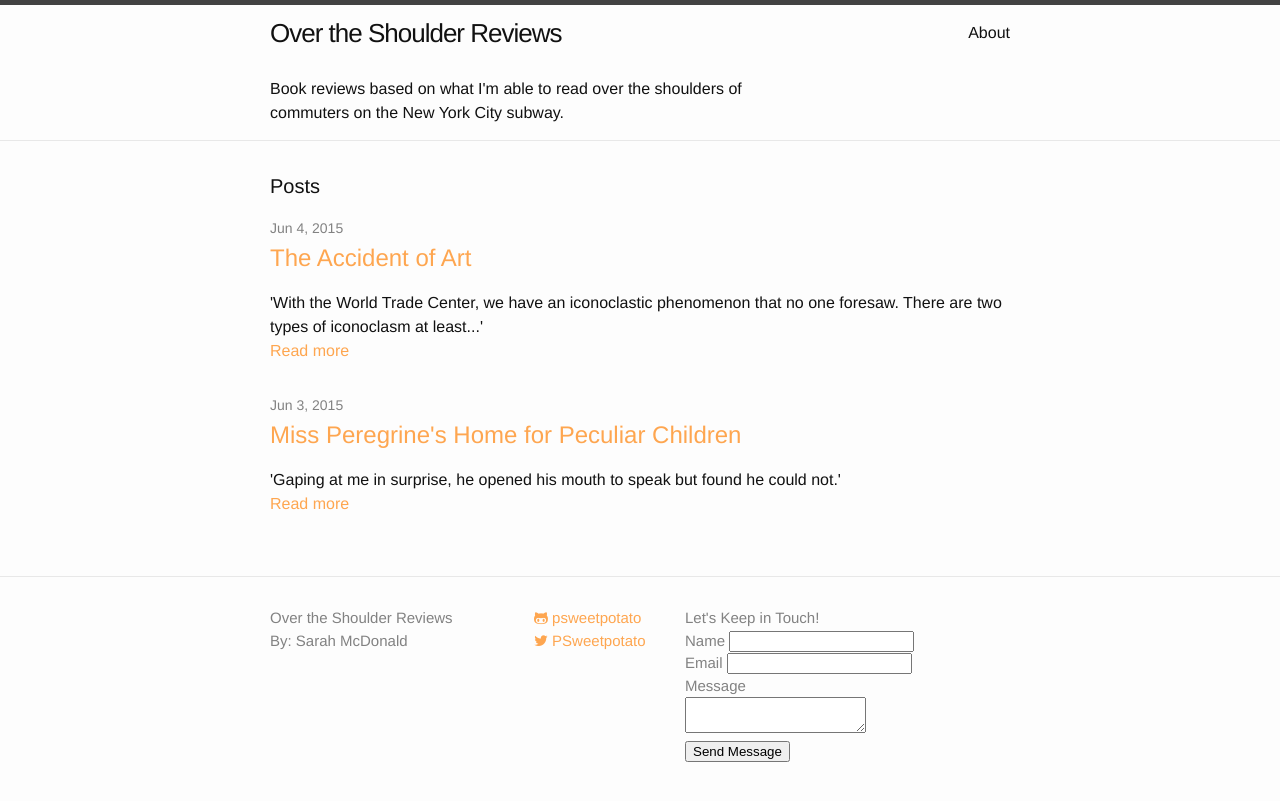
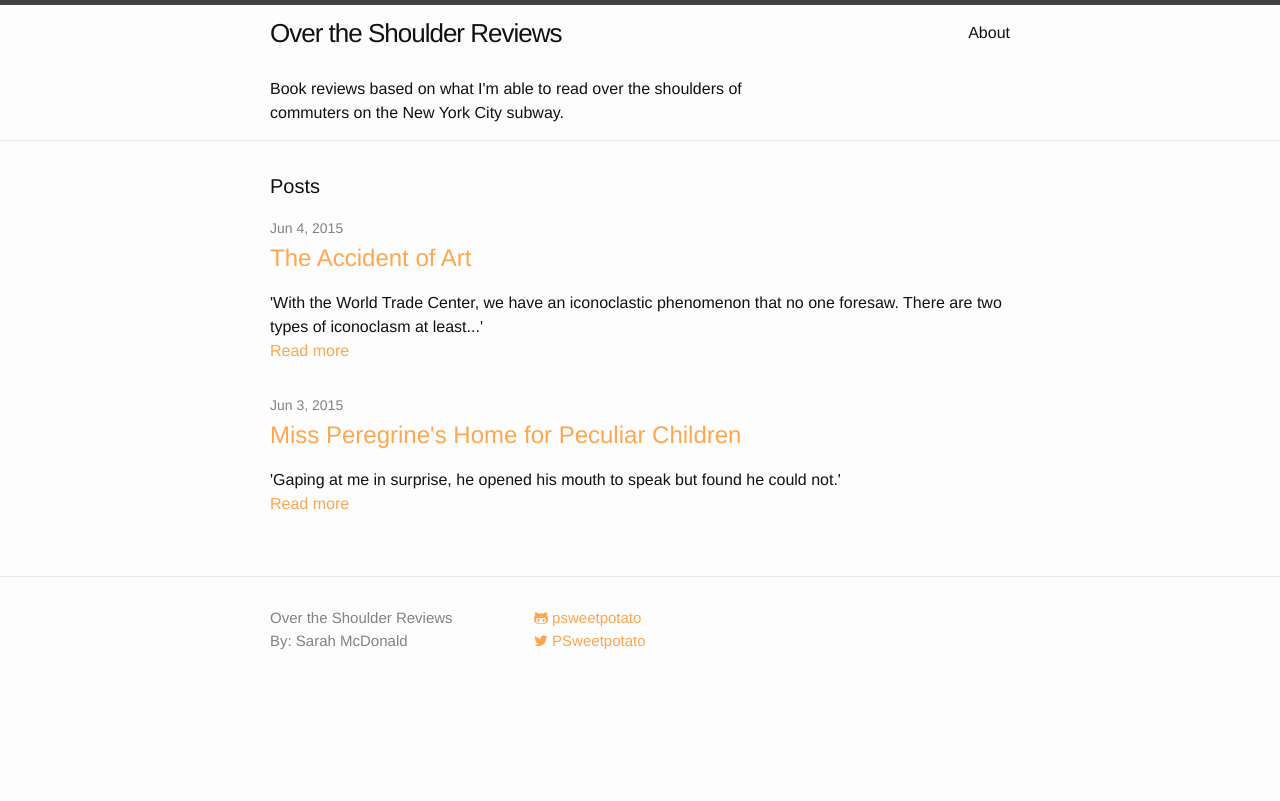
Before and after one commit to psweetpotato/OtSRblog, a Jekyll site: the page built from index.html, in a window 1280 px wide. Shown: the top 801 px of the page. Built offline with Jekyll 4.4.1, drawn with Linux system fonts in a browser that asks for light colours; nearby versions of some CDN libraries; some of the changed lines change nothing that is shown.

Commit message:
removes footer from about page

```diff
--- a/_config.yml
+++ b/_config.yml
@@ -4,7 +4,7 @@
 description:
   "Book reviews based on what I'm able to read over the shoulders
   of commuters on the New York City subway."
-baseurl: "/OtSRblog" # the subpath of your site, e.g. /blog/
+baseurl: "/OtSRblog"
 url: "psweetpotato.github.io" # the base hostname & protocol for your site
 twitter_username: PSweetpotato
 github_username:  psweetpotato
--- a/_includes/footer.html
+++ b/_includes/footer.html
@@ -36,7 +36,7 @@
           </li> -->
         </ul>
       </div>
-
+{% if site.contact-form %}
     <div id="response"></div>
     <div class="footer-col  footer-col-3">
       <ul class="contact-list">
@@ -61,7 +61,8 @@
     </div>
 <script src="http://www.parsecdn.com/js/parse-1.2.12.min.js"></script>
 <script type="text/javascript" src="http://ajax.googleapis.com/ajax/libs/jquery/1/jquery.min.js"></script>
-
+<script src="javascript/emailer.js"></script>
+{% endif %}
     </div>
 
   </div>
--- a/_layouts/default.html
+++ b/_layouts/default.html
@@ -14,7 +14,6 @@
     </div>
 
     {% include footer.html %}
-    <script src="javascript/emailer.js"></script>
 
   </body>
 
--- a/index.html
+++ b/index.html
@@ -1,5 +1,6 @@
 ---
 layout: default
+contact-form: true
 ---
 
 <div class="home">
```
